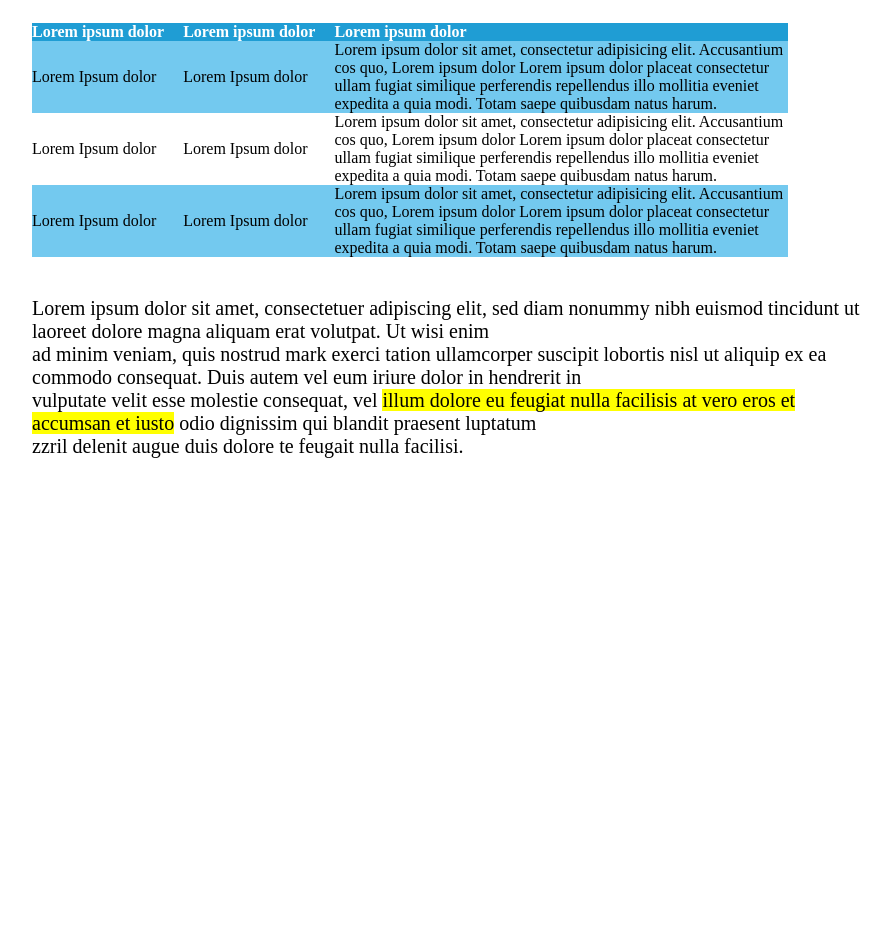
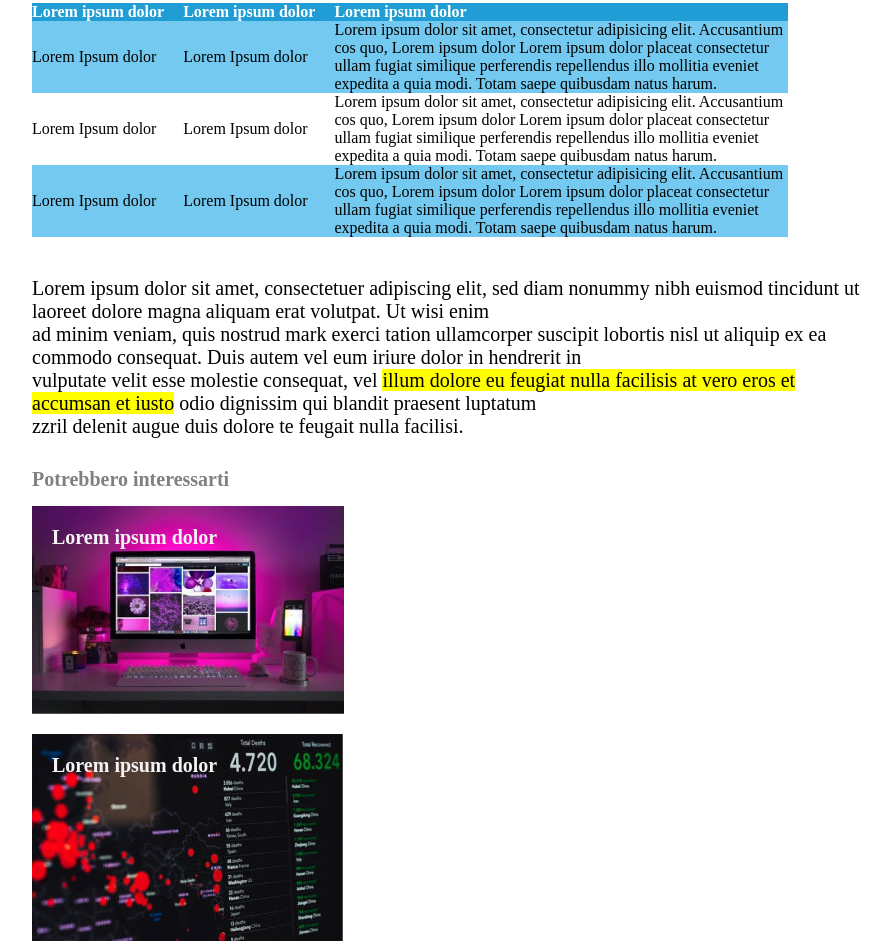
Before and after one commit to alessandrolega/html-css-booleaner, a plain HTML site: page index.html in a window 1280 px wide. Shown: the part 1780-2721 px from the top of the page, without its empty margins (188-1079 px from the left). Before the commit the page ends 2268 px from the top, so only its background shows below. Drawn offline with Linux system fonts and the light colour scheme.

Commit message:
aggiunto footer +imgs

```diff
--- a/css/style.css
+++ b/css/style.css
@@ -57,11 +57,11 @@ h4{
 }
 
 .container-foto-descript{
-    margin: 1px 0;
+    margin: -20px 0;
 }
 
 .container-section{
-    margin: 30px 0;
+    margin: 40px 0;
 }
 
 .section-1{
@@ -69,7 +69,7 @@ h4{
 
 }
 
-#mark-1{
+.mark-1{
     background-color: #FFFF00;
 }
 
@@ -117,3 +117,35 @@ thead{
     width: 60%;
     background-color: #73C9EF;
 }
+
+#footer-text{
+    font-size: 20px;
+    margin: 0 220px ;
+    color: grey;
+    font-weight: bold;
+}
+
+
+.container-footer-img1{
+    width: 312px;
+    height: 208px;
+    background-image: url('../img/monitor.jpg');
+    margin: 0 220px;
+    margin-top: 15px;
+    color: #f3f3f3;
+    font-size: 20px;
+    font-weight: bold;
+    padding: 20px;
+}
+
+.container-footer-img2{
+    width: 311px;
+    height: 207px;
+    background-image: url('../img/graph.jpg');
+    margin: 0 220px;
+    margin-top: 20px;
+    color: #f3f3f3;
+    font-size: 20px;
+    font-weight: bold;
+    padding: 20px;
+}
--- a/index.html
+++ b/index.html
@@ -39,7 +39,7 @@
 
                 <div class="container-section">
                 <p class="section-1">Lorem ipsum dolor sit amet, consectetuer adipiscing elit, sed diam nonummy nibh euismod tincidunt ut laoreet dolore magna aliquam erat volutpat. Ut wisi enim <br>
-                ad minim veniam, quis nostrud mark <span id="mark-1">exerci tation ullamcorper suscipit lobortis nisl ut aliquip ex ea commodo consequat.</span>  Duis autem vel eum iriure dolor in hendrerit in <br>
+                ad minim veniam, quis nostrud mark <span class="mark-1">exerci tation ullamcorper suscipit lobortis nisl ut aliquip ex ea commodo consequat.</span>  Duis autem vel eum iriure dolor in hendrerit in <br>
                 vulputate velit esse molestie consequat, vel illum dolore eu feugiat nulla facilisis at vero eros et accumsan et iusto odio dignissim qui blandit praesent luptatum <br>
                 zzril delenit augue duis dolore te feugait nulla facilisi.</p>
                 </div>
@@ -98,26 +98,26 @@
                             <div>
                                 <p class="section-1">Lorem ipsum dolor sit amet, consectetuer adipiscing elit, sed diam nonummy nibh euismod tincidunt ut laoreet dolore magna aliquam erat volutpat. Ut wisi enim <br>
                                 ad minim veniam, quis nostrud mark exerci tation ullamcorper suscipit lobortis nisl ut aliquip ex ea commodo consequat.</span>  Duis autem vel eum iriure dolor in hendrerit in <br>
-                                vulputate velit esse molestie consequat, vel  <span id="mark-1">illum dolore eu feugiat nulla facilisis at vero eros et accumsan et iusto</span> odio dignissim qui blandit praesent luptatum <br>
+                                vulputate velit esse molestie consequat, vel  <span class="mark-1">illum dolore eu feugiat nulla facilisis at vero eros et accumsan et iusto</span> odio dignissim qui blandit praesent luptatum <br>
                                 zzril delenit augue duis dolore te feugait nulla facilisi.</p>
                             </div>
+
+    </main>
+                            <div id="footer-text">Potrebbero interessarti</div>
+
+    <footer>
+                        <div class="container-footer-img1">
+                            Lorem ipsum dolor
+                        </div>
+                        <div class="container-footer-img2">
+                            Lorem ipsum dolor
+                        </div>
+    </footer>
 
 
 
 
 
-
-
-
-
-
-        </div>
-    </main>
-
-
-
-
-
-
+</div>
 </body>
 </html>
```
